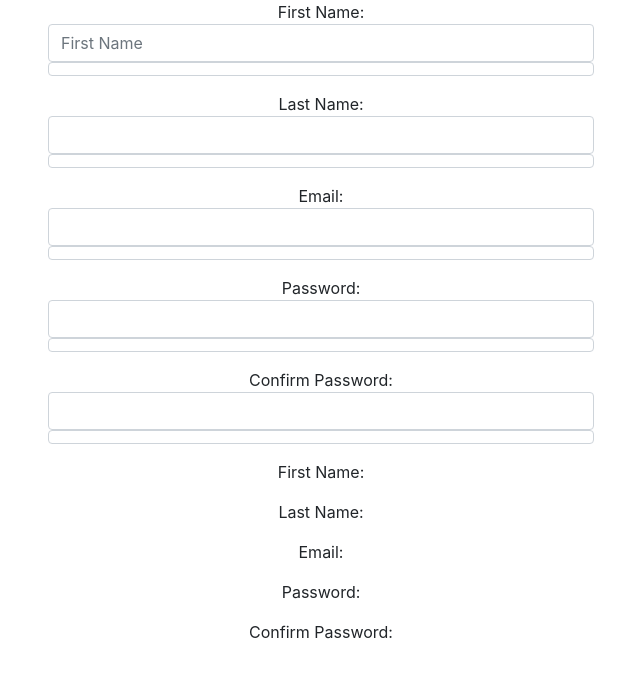
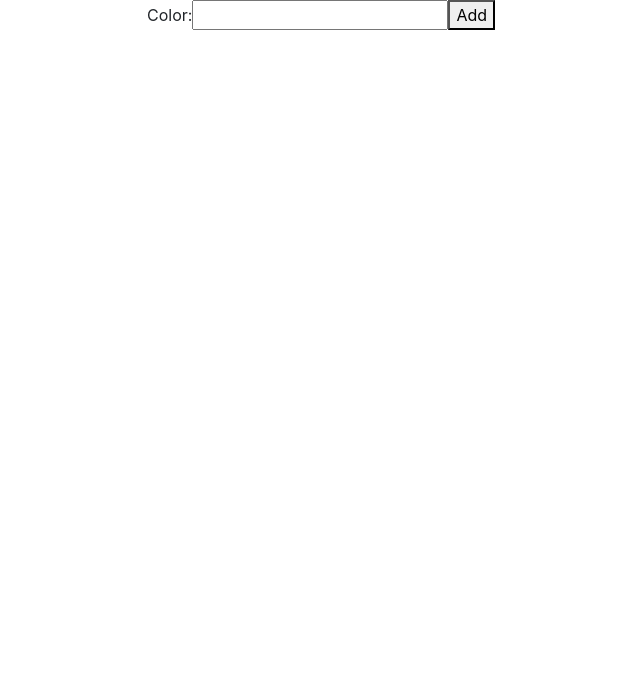
Before and after one commit to npulliam/prop-it-up, a React (Create React App) app: page / in a window 1280 px wide. Shown: the top 676 px of the page, without its empty margins (319-959 px from the left). Built offline with nearby package versions, Linux system fonts and the light colour scheme.

Commit message:
updated onSubmit behavior to show boxes

```diff
--- a/src/App.js
+++ b/src/App.js
@@ -2,11 +2,12 @@ import logo from './logo.svg';
 import './App.css';
 import PersonCard from './components/PersonCard';
 import HookForm from './components/HookForm';
+import BoxGenerator from './components/BoxGenerator';
 
 function App() {
   return (
     <div className="App">
-      <HookForm />
+      <BoxGenerator />
       {/* <PersonCard firstName="John" lastName="Doe" age={25} hairColor="Brown" />
       <PersonCard firstName="Jane" lastName="Doe" age={23} hairColor="Red" />
       <PersonCard firstName="Mike" lastName="Smith" age={50} hairColor="Black" />
--- /dev/null
+++ b/src/components/BoxGenerator.js
@@ -0,0 +1,45 @@
+import React, { useState } from 'react';
+
+const BoxGenerator = (props) => {
+    const [color, setColor] = useState("");
+    const [boxes, setBoxes] = useState([]);
+    const [boxesHtml, setBoxesHtml] = useState([]);
+
+    const updateBoxesHtml = () => {
+        setBoxesHtml(boxes.map((x,i) => {
+            return <div className="box m-2" style={{backgroundColor: x.color}} key={i}/>
+        }))
+    }
+
+    const addBox = (e, color, updateFunction) => {
+        e.preventDefault();
+        const box = {
+            color: color,
+            width: "250px",
+            height: "250px"
+        }
+        setBoxes([...boxes, box]);
+        updateFunction()
+        console.log(boxesHtml)
+    }
+
+
+
+
+    return (
+        <div className="container">
+            <div className="row">
+                <div className="col">
+                    <form onSubmit={ (e) => {addBox(e, color, updateBoxesHtml)}}>
+                        <label>Color: </label>
+                        <input type="text" onChange={ (e) => {setColor(e.target.value)}}/>
+                        <button type="submit">Add</button>
+                    </form>
+                    <div className="row d-flex">{boxesHtml}</div>
+                </div>
+            </div>
+        </div>
+    )
+}
+
+export default BoxGenerator
--- a/src/index.css
+++ b/src/index.css
@@ -11,3 +11,8 @@ code {
   font-family: source-code-pro, Menlo, Monaco, Consolas, 'Courier New',
     monospace;
 }
+
+.box {
+  width: 250px;
+  height: 250px;
+}
```
